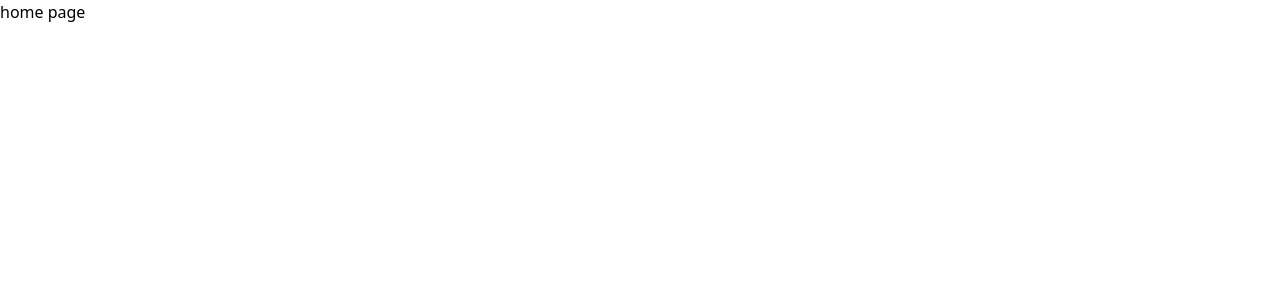
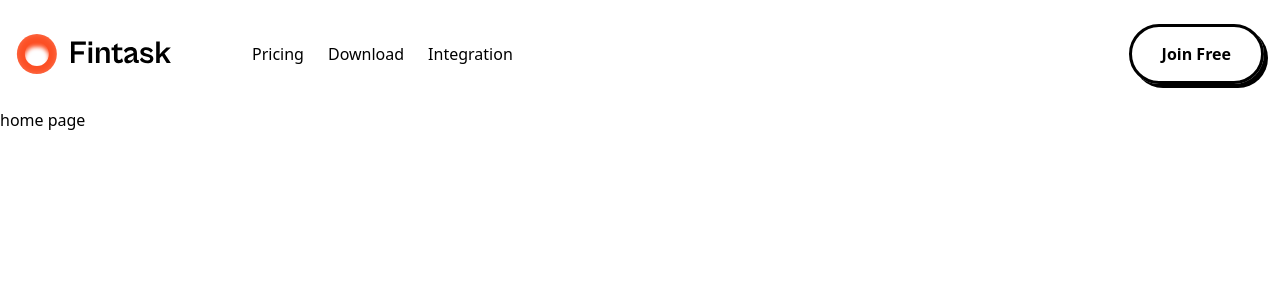
Before and after one commit to Amr-rgb/fintask, a React (Vite) app: page / in a window 1280 px wide. Shown: the top 300 px of the page. Built offline with nearby package versions, Linux system fonts and the light colour scheme.

Commit message:
adding header

```diff
--- a/src/App.jsx
+++ b/src/App.jsx
@@ -1,9 +1,11 @@
 import { Route, Routes } from "react-router-dom";
+import { Header } from "./components/header/Header";
 import { Home } from "./pages/Home";
 
 function App() {
   return (
     <div className="App">
+      <Header />
       <Routes>
         <Route path="/" element={<Home />} />
       </Routes>
--- /dev/null
+++ b/src/components/header/Header.jsx
@@ -0,0 +1,33 @@
+import { Link } from "react-router-dom";
+
+export const Header = () => {
+  return (
+    <header className="container mx-auto px-4 py-6 rounded-3xl bg-white">
+      <div className="flex items-center">
+        <div className="w-32 md:w-36 lg:w-auto">
+          <Link to="/">
+            <img src="/assets/logo.svg" alt="logo" />
+          </Link>
+        </div>
+
+        <nav className="hidden ml-20 md:block">
+          <ul className="flex items-center space-x-6">
+            <li>
+              <Link to="/pricing">Pricing</Link>
+            </li>
+            <li>
+              <Link to="/download">Download</Link>
+            </li>
+            <li>
+              <Link to="/integration">Integration</Link>
+            </li>
+          </ul>
+        </nav>
+
+        <button className="ml-auto btn py-[15px] px-[30px] font-bold">
+          Join Free
+        </button>
+      </div>
+    </header>
+  );
+};
--- a/src/index.css
+++ b/src/index.css
@@ -1,3 +1,9 @@
 @tailwind base;
 @tailwind components;
 @tailwind utilities;
+
+@layer components {
+  .btn {
+    @apply py-4 px-8 rounded-full border-[3px] border-black shadow-[4px_4px_0_#000];
+  }
+}
```
Also changed, not shown: public/assets/logo.svg (added).
